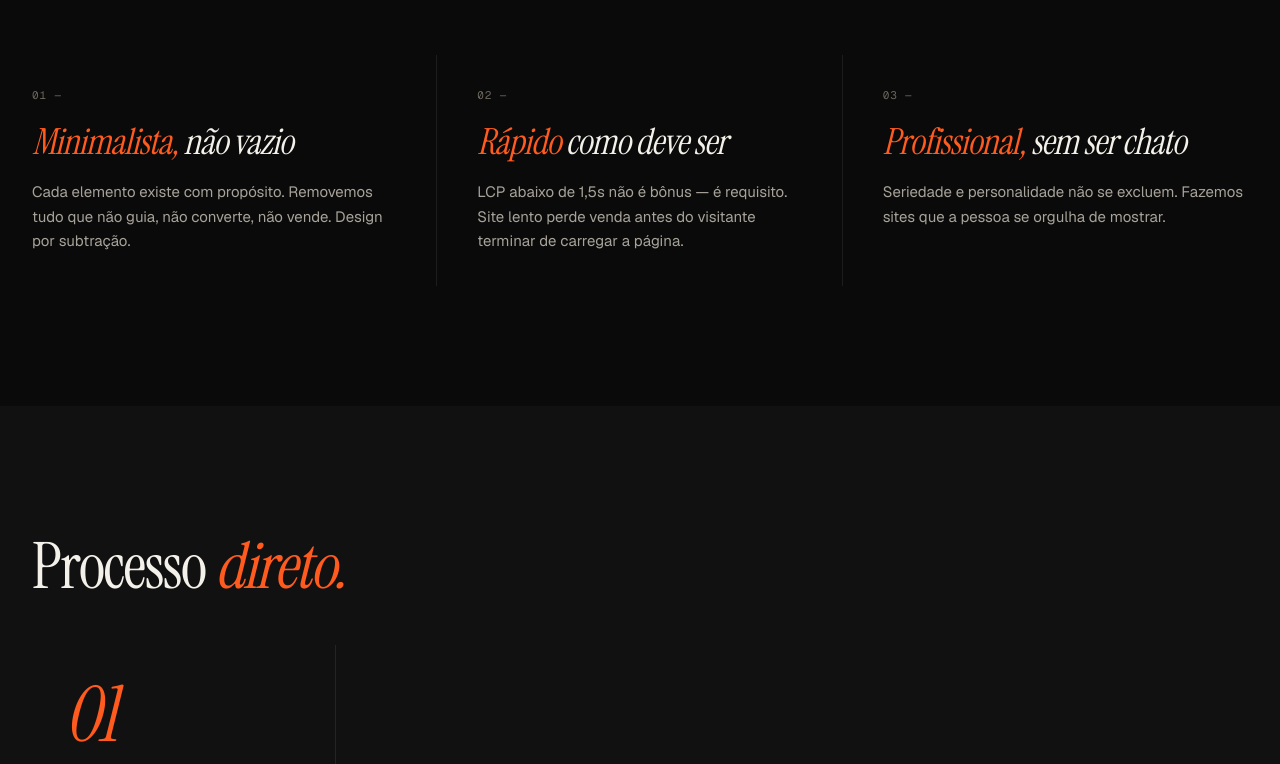
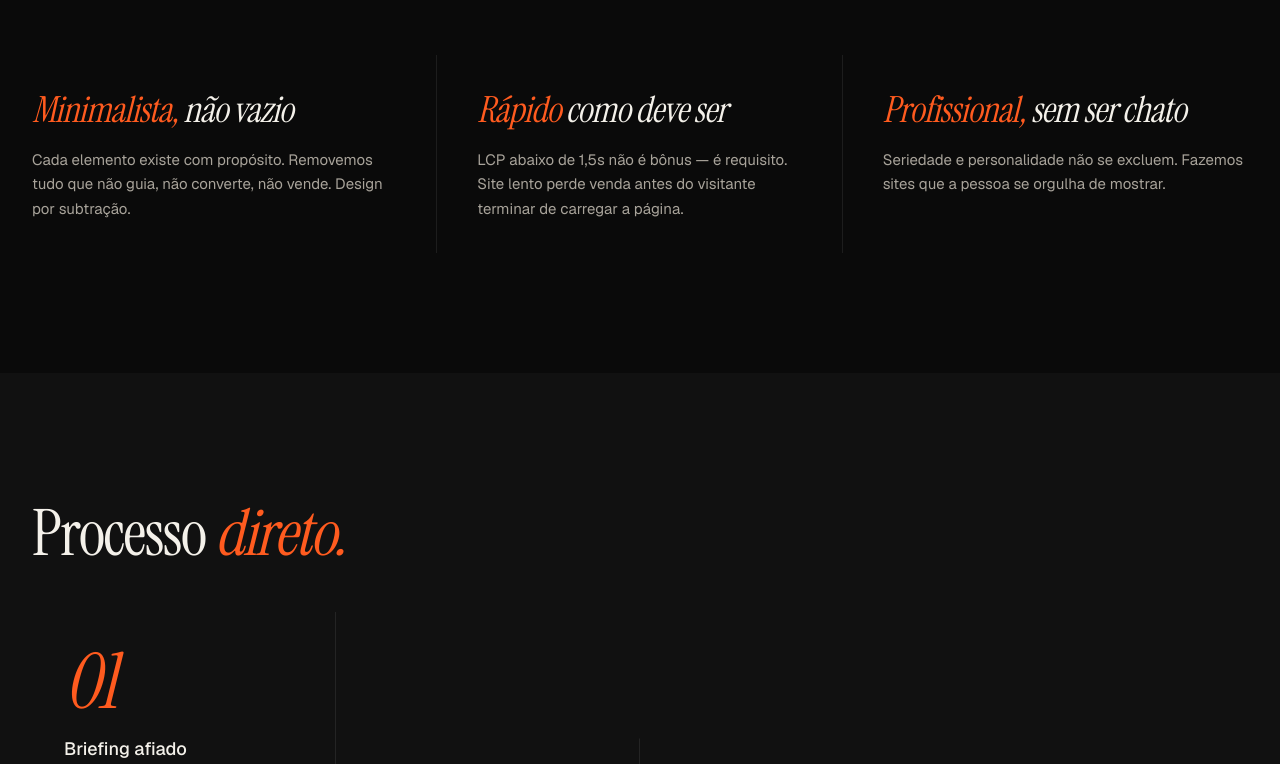
Before and after one commit to GapdmmDev/Kodus-Design, a Next.js app: page / in a window 1280 px wide. Shown: the part 1976-2740 px from the top of the page. Built offline with nearby package versions, Linux system fonts and the light colour scheme.

Commit message:
fix: ajustado padding processo direto

```diff
--- a/src/components/landing/Manifesto.tsx
+++ b/src/components/landing/Manifesto.tsx
@@ -25,7 +25,7 @@ export function Manifesto() {
               )}
             </h2>
 
-            <p className="font-mono max-w-[280px] text-[11px] uppercase tracking-[.06em] leading-relaxed text-[var(--fg-dim)] max-[980px]:max-w-none">
+            <p className="font-mono max-w-[280px] text-[11px] uppercase tracking-[.06em] leading-relaxed text-[var(--fg-dim)] max-[980px]:max-w-none max-[600px]:hidden">
               {manifesto.meta}
             </p>
           </div>
@@ -45,11 +45,6 @@ export function Manifesto() {
                   i > 0 && "max-[980px]:pt-8",
                 )}
               >
-                {/* Number */}
-                <span className="font-mono text-[11px] uppercase tracking-[.08em] text-[var(--fg-mute)]">
-                  {item.num}
-                </span>
-
                 {/* Title — italic, accent on first word */}
                 <h3
                   className="display italic leading-tight"
--- a/src/components/landing/Process.tsx
+++ b/src/components/landing/Process.tsx
@@ -168,7 +168,7 @@ export function Process() {
               </h2>
 
               <div
-                className={cn("grid", "max-[980px]:grid-cols-2", "max-[600px]:grid-cols-1")}
+                className={cn("grid", "max-[980px]:grid-cols-2", "max-[600px]:grid-cols-1", "max-[600px]:-mx-5")}
                 style={{ background: "var(--line)" }}
               >
                 {process.map((step) => (
--- a/src/components/landing/Services.tsx
+++ b/src/components/landing/Services.tsx
@@ -94,7 +94,7 @@ export function Services() {
             ))}
           </h2>
 
-          <p className="font-mono max-w-[280px] text-[11px] uppercase tracking-[.06em] leading-relaxed text-[var(--fg-dim)] max-[980px]:max-w-none">
+          <p className="font-mono max-w-[280px] text-[11px] uppercase tracking-[.06em] leading-relaxed text-[var(--fg-dim)] max-[980px]:max-w-none max-[600px]:hidden">
             {services.meta}
           </p>
         </div>
```
